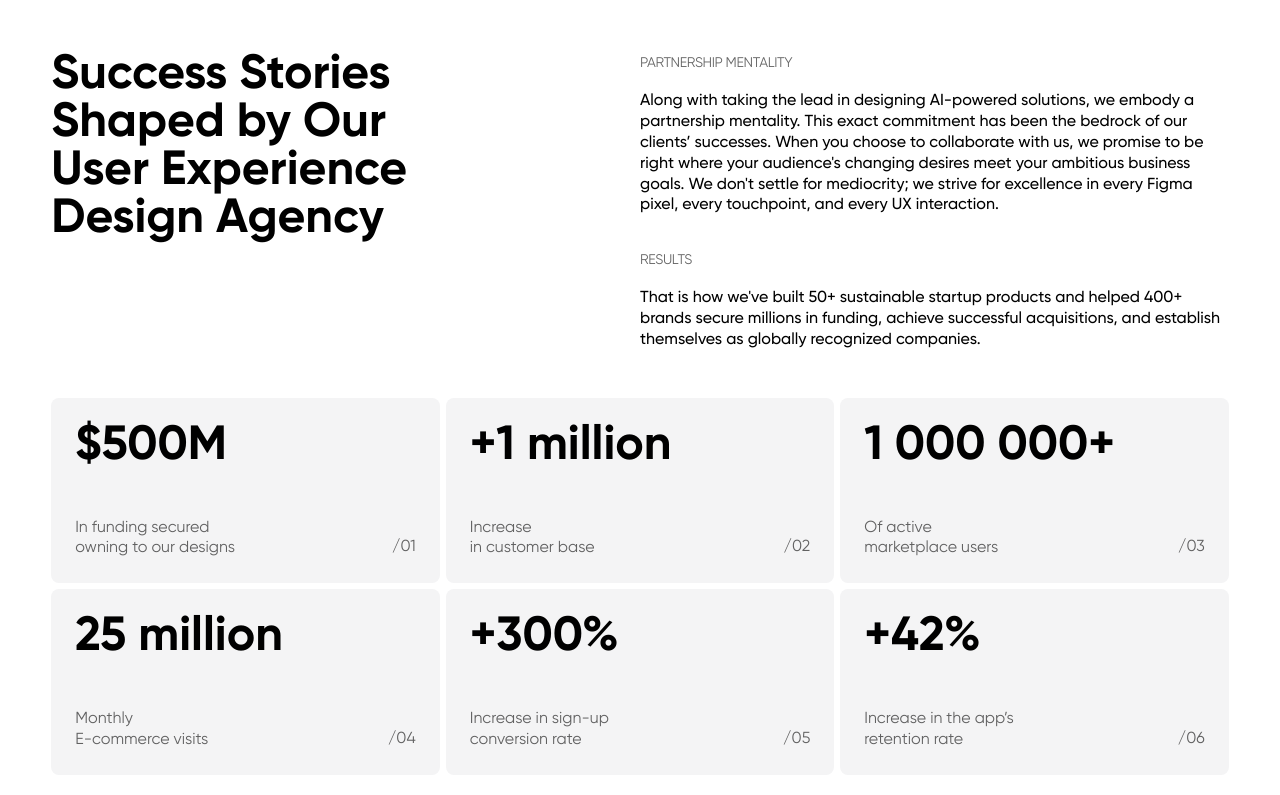
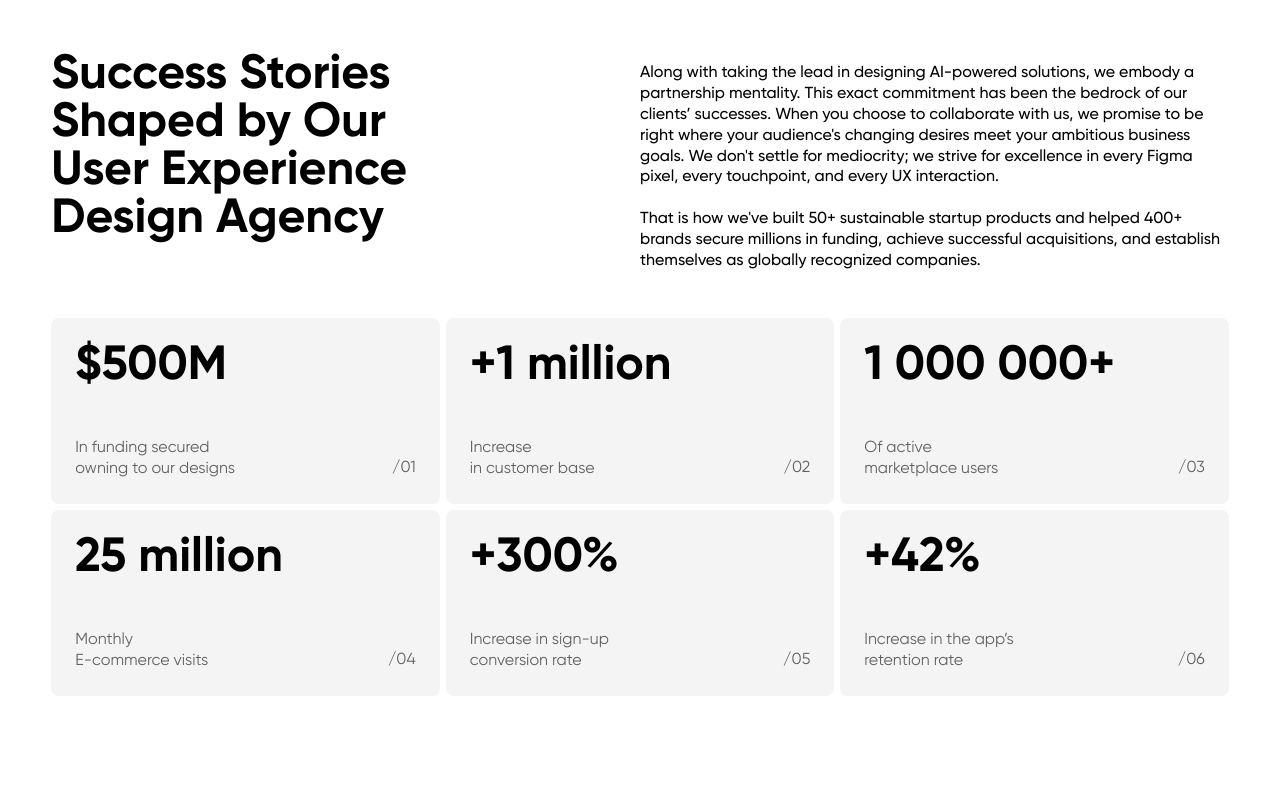
Before and after one commit to mhtuhin7001/lazarev, a website built with Vite: page index.html in a window 1280 px wide. Shown: the part 4336-5131 px from the top of the page. Built offline with nearby package versions, Linux system fonts and the light colour scheme.

Commit message:
Completed

```diff
--- a/index.html
+++ b/index.html
@@ -808,50 +808,34 @@
 			</div>
 		</section>
 
-		<!-- Success & Stories -->
+		<!-- Success Stories -->
 		<section
 			id="success-stories"
 			class="text-black bg-white p-(--sectionGap)"
 		>
-			<!-- Stories -->
-			<div id="stories" class="lg:flex lg:justify-between">
+			<div class="lg:flex lg:justify-between">
 				<h2 class="font-semibold mb-6 lg:basis-1/3">
 					Success Stories Shaped by Our User Experience Design Agency
 				</h2>
 				<div class="lg:basis-1/2">
-					<div class="mt-4 lg:mt-8 lg:first:mt-0">
-						<span
-							class="uppercase text-sm tracking-tight opacity-60"
-							>Partnership mentality</span
-						>
-						<p class="font-medium mt-2 lg:mt-4">
-							Along with taking the lead in designing AI-powered
-							solutions, we embody a partnership mentality. This
-							exact commitment has been the bedrock of our
-							clients’ successes. When you choose to collaborate
-							with us, we promise to be right where your
-							audience's changing desires meet your ambitious
-							business goals. We don't settle for mediocrity; we
-							strive for excellence in every Figma pixel, every
-							touchpoint, and every UX interaction.
-						</p>
-					</div>
-					<div class="mt-4 lg:mt-8 lg:first:mt-0">
-						<span
-							class="uppercase text-sm tracking-tight opacity-60"
-							>Results</span
-						>
-						<p class="font-medium mt-2 lg:mt-4">
-							That is how we've built 50+ sustainable startup
-							products and helped 400+ brands secure millions in
-							funding, achieve successful acquisitions, and
-							establish themselves as globally recognized
-							companies.
-						</p>
-					</div>
-				</div>
-			</div>
-			<!-- Success -->
+					<p class="mt-3 font-medium">
+						Along with taking the lead in designing AI-powered
+						solutions, we embody a partnership mentality. This exact
+						commitment has been the bedrock of our clients’
+						successes. When you choose to collaborate with us, we
+						promise to be right where your audience's changing
+						desires meet your ambitious business goals. We don't
+						settle for mediocrity; we strive for excellence in every
+						Figma pixel, every touchpoint, and every UX interaction.
+						<br />
+						<br />
+						That is how we've built 50+ sustainable startup products
+						and helped 400+ brands secure millions in funding,
+						achieve successful acquisitions, and establish
+						themselves as globally recognized companies.
+					</p>
+				</div>
+			</div>
 			<div
 				id="success"
 				class="mt-(--sectionGap) md:grid md:grid-cols-2 md:gap-1.5 xl:grid-cols-3"
```
